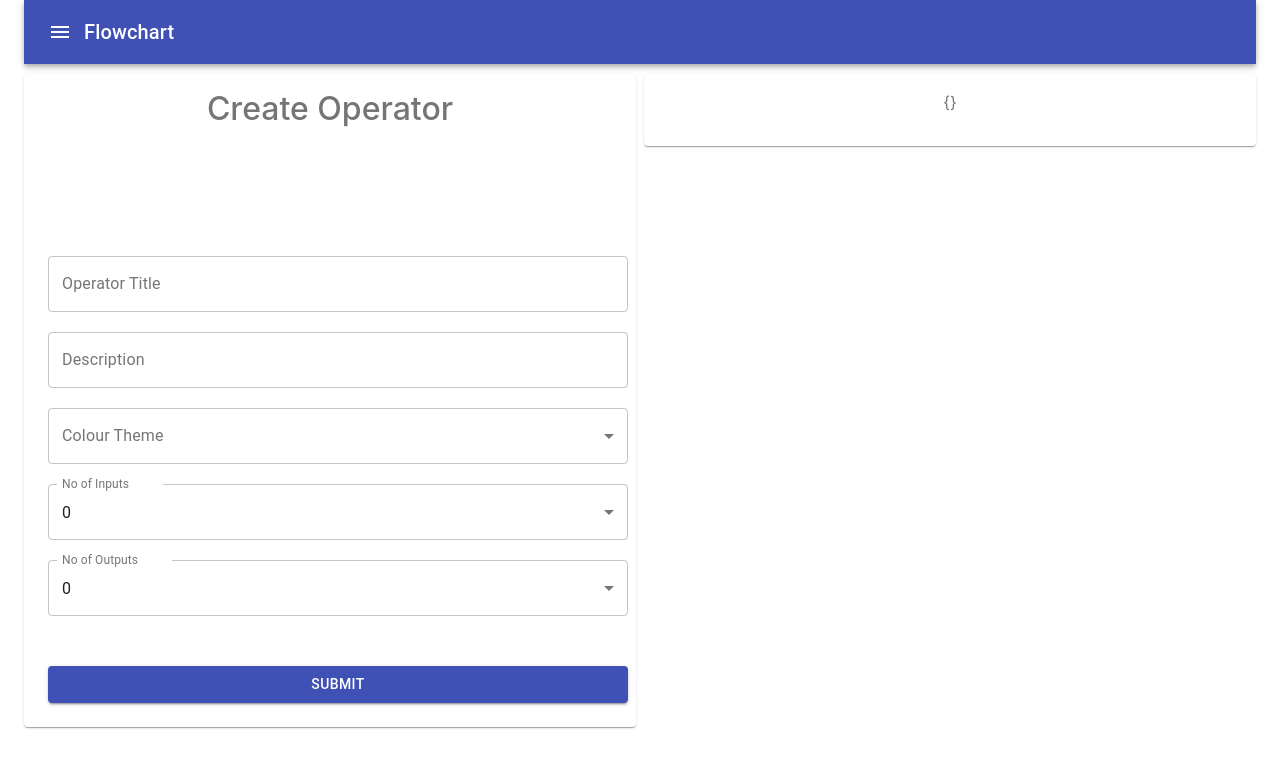
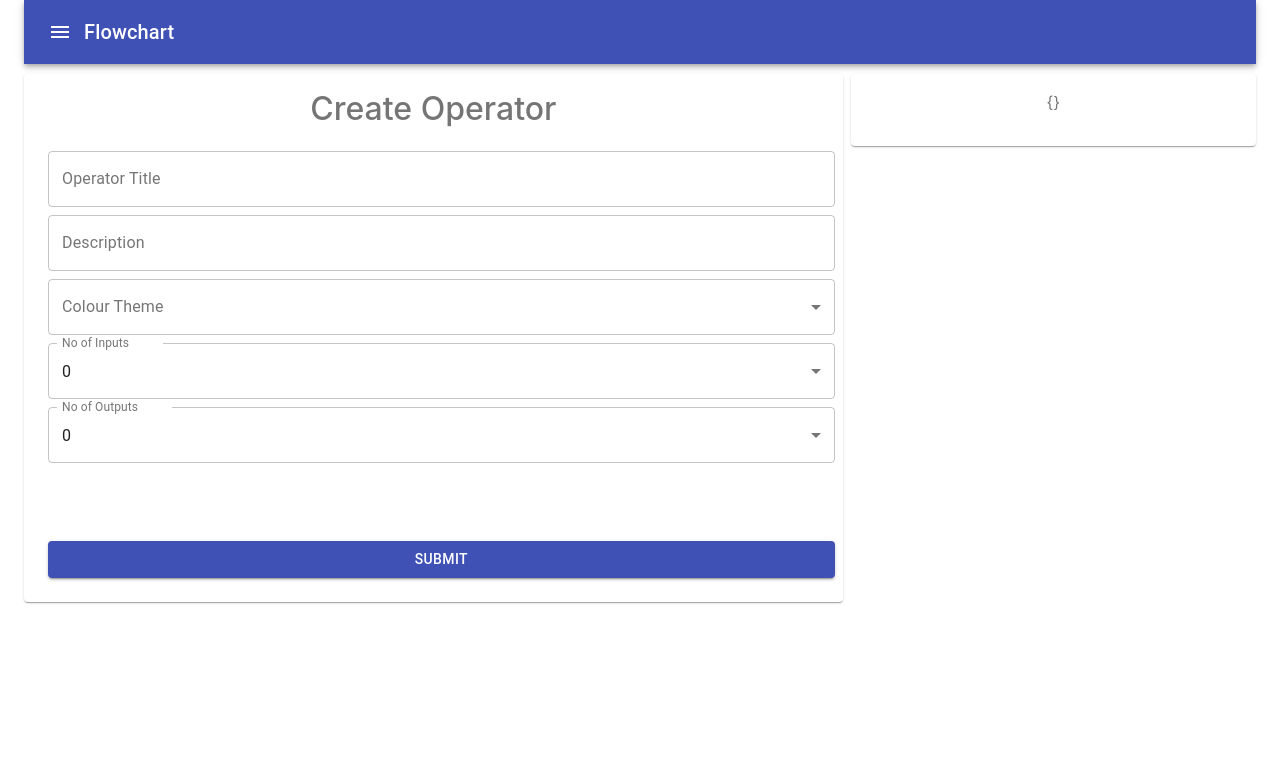
Before and after one commit to JameskuttySebastian/FlowChart, a React (Create React App) app in the folder client/: page / in a window 1280 px wide. Shown: the top 768 px of the page. Built offline with nearby package versions, Linux system fonts and the light colour scheme; the HTML template or start-up script is replaced by a standard one.

Commit message:
added dynamic input creation form

```diff
--- a/client/src/components/Operator.js
+++ b/client/src/components/Operator.js
@@ -17,7 +17,7 @@ function Operator() {
     const classes = useStyles();
     return (
         <React.Fragment>
-                    <Grid item md={6} sm={12} xs={12}>
+                    <Grid item md={4} sm={12} xs={12}>
                         <Paper className={classes.paper}>
 
                             <p>{JSON.stringify(operator)}</p>
--- a/client/src/components/UIForm.js
+++ b/client/src/components/UIForm.js
@@ -19,7 +19,7 @@ const useStyles = makeStyles((theme) => ({
     root: {
         "& > *": {
             margin: theme.spacing(1),
-            marginTop: 20,
+            marginTop: 5,
             display: "flex",
             width: "100%",
         },
@@ -38,6 +38,9 @@ function UIForm() {
     const classes = useStyles();
     const { setOperator } = useContext(CreateOperatorContext);
     const { register, handleSubmit, errors, reset } = useForm();
+    const [inputNamesList, setInputNamesList] = useState([]);
+    const [outputNamesList, setOutputNamesList] = useState([]);
+
 
     const onSubmit = (data) => {
         setOperator(data);
@@ -46,38 +49,50 @@ function UIForm() {
 
     const handleNoOfInputChange = (event) => {
         event.preventDefault();
-        let noOfInput = parseInt(event.target.value)
-        for (var i = 1; i < noOfInput; i++ ) {
-        var inputJSX = getInputOutputElement("input", i)
+        let noOfInput = parseInt(event.target.value);
+        var inputJSX = [];
+        for (var i = 0; i < noOfInput; i++) {
+            inputJSX.push(getInputOutputElement("input", i + 1));
+        }
         console.log(inputJSX);
-        }
+        setInputNamesList(inputJSX);
     }
 
     const handleNoOfOutputChange = (event) => {
         event.preventDefault();
-        console.log(event.target.value);
+        let noOfOutput = parseInt(event.target.value);
+        var outputJSX = [];
+        for (var i = 0; i < noOfOutput; i++) {
+            outputJSX.push(getInputOutputElement("output", i + 1));
+        }
+        console.log(outputJSX);
+        setOutputNamesList(outputJSX);
     }
 
-    const getInputOutputElement = (type, slNo) => { return (
+    const getInputOutputElement = (type, slNo) => {
+        return (
             <TextField
+                key={slNo}
                 id={type + "_" + slNo}
                 variant="outlined"
-                            label={type.charAt(0).toUpperCase() + "Name"}
+                label={type + "_" + slNo + " Node Name"}
                 type="text"
                 name={type + "_" + slNo}
+                defaultValue={type + "_" + slNo}
                 inputRef={register({ required: true, minLength: 2, maxLength: 12 })}
             />
-                        )}
+        )
+    }
 
     return (
         <React.Fragment>
-            <Grid item md={6} sm={12} xs={12}>
+            <Grid item md={8} sm={12} xs={12}>
                 <Paper className={classes.paper}>
                     <h2>Create Operator</h2>
                     <form
                         onSubmit={handleSubmit(onSubmit)}
                         className={classes.root}
-                        style={{ margin: "auto", textAlign: "justify", paddingTop: 100 }}
+                        style={{ margin: "auto", textAlign: "justify", paddingTop: 10 }}
                     >
                         <TextField
                             id="title"
@@ -85,7 +100,7 @@ function UIForm() {
                             label="Operator Title"
                             type="text"
                             name="title"
-                            inputRef={register({ required: true, minLength: 2 })}
+                            inputRef={register({ required: true, minLength: 2, maxLength: 12 })}
                         />
                         <TextField
                             id="description"
@@ -103,7 +118,7 @@ function UIForm() {
                                 native
                                 label="Colour Theme"
                                 name="colour"
-                                inputRef={register({ required: true})}
+                                inputRef={register({ required: true })}
                             >
                                 <option aria-label="None" value="" />
                                 <option value="lightblue">Light Blue</option>
@@ -157,11 +172,35 @@ function UIForm() {
                             </Select>
                         </FormControl>
 
-                        {errors.name && (
-                        <h4 style={{ color: "red" }}>
-                            USER NAME NEEDS TO BE MINIMUM 4 CHARACTORS
-                        </h4>
+                        <div
+                            className={classes.root}
+                            style={{ margin: "auto", textAlign: "left", paddingTop: 10 }}
+                            id="inputNamesList">
+                            {inputNamesList}
+                        </div>
+                        <div
+                            className={classes.root}
+                            style={{ margin: "auto", textAlign: "left", paddingTop: 10 }}
+                            id="outputNamesList">
+                            {outputNamesList}
+                        </div>
+
+                        {errors.title && (
+                            <h6 style={{ color: "red" }}>
+                                Title value must be between 2 and 12 characters!...
+                            </h6>
                         )}
+                        {(errors.input_1 || errors.input_2 || errors.input_3 || errors.input_4 || errors.input_5 || errors.input_6) && (
+                            <h6 style={{ color: "red" }}>
+                                Input value must be between 2 and 12 characters!...
+                            </h6>
+                        )}
+                        {(errors.output_1 || errors.output_2 || errors.output_3 || errors.output_4 || errors.output_5 || errors.output_6) && (
+                            <h6 style={{ color: "red" }}>
+                                Output value must be between 2 and 12 characters!...
+                            </h6>
+                        )}
+
 
                         <Button
                             type="submit"
```
Lines whose indentation alone changed are shown as unchanged.
